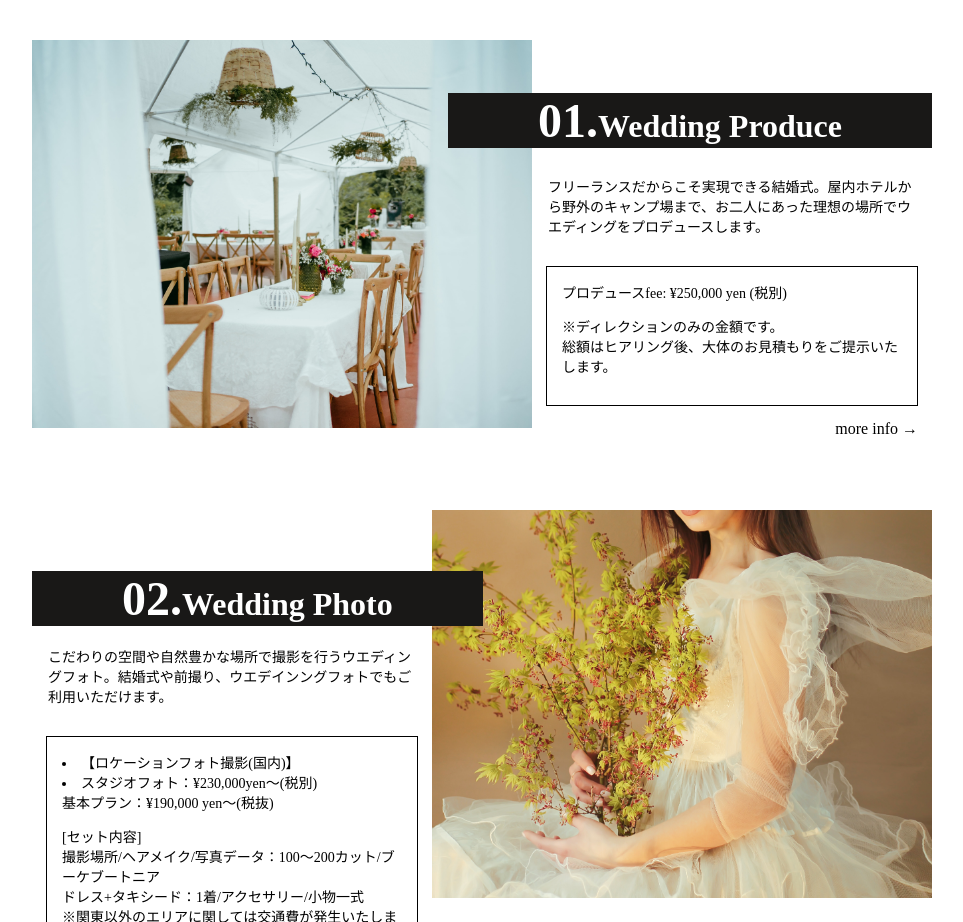
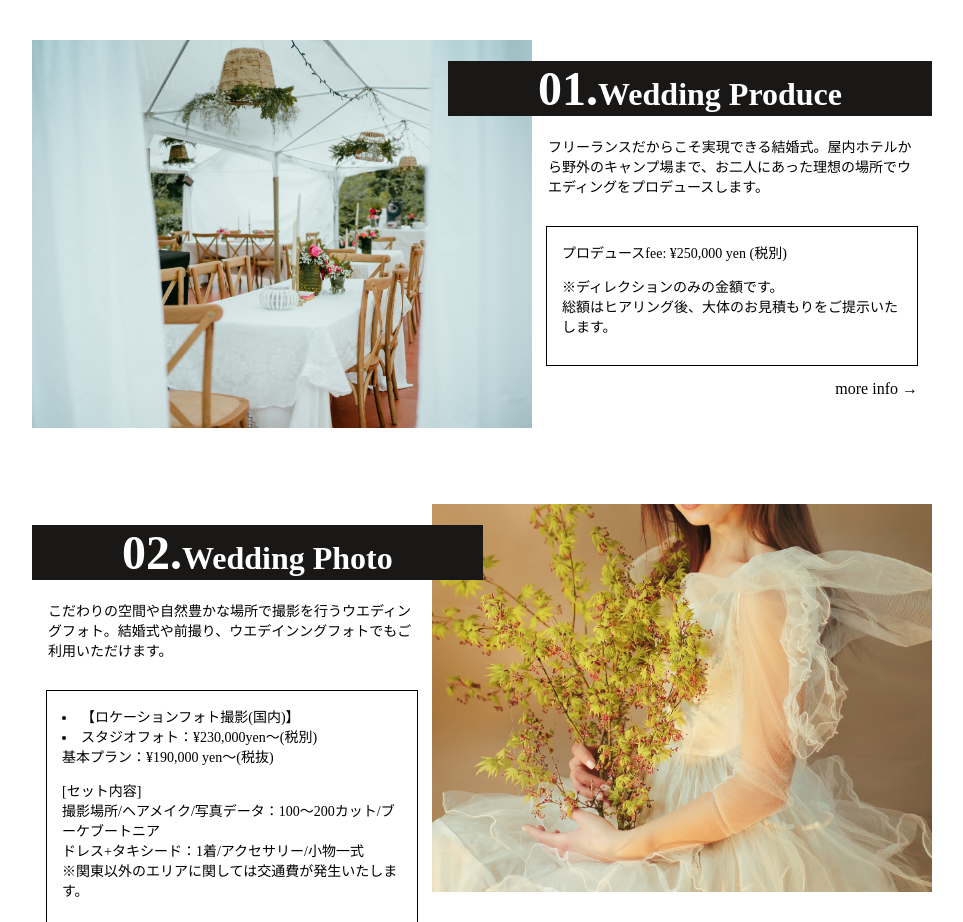
Before and after one commit to Shane59/jyuu, a React (Create React App) app: page /works in a window 1280 px wide. Shown: the part 620-1542 px from the top of the page, without its empty margins (158-1121 px from the left). Built offline with nearby package versions, Linux system fonts and the light colour scheme.

Commit message:
fix white space issues

```diff
--- a/src/App.js
+++ b/src/App.js
@@ -3,7 +3,6 @@ import './App.css';
 import {BrowserRouter as Router, Switch, Route, Link} from 'react-router-dom';
 import Works from './Components/Works/Works';
 import Top from './Components/Top/Top';
-// import PDFViewer from './Components/Works/PDFViewer/PDFViewer';
 import Maintenance from './Components/MaintenancePage/MaintenancePage';
 
 function App() {
--- a/src/Components/Works/Solution/Solution.js
+++ b/src/Components/Works/Solution/Solution.js
@@ -19,12 +19,12 @@ const SolutionTitleWrapper = styled.h1`
   padding: 0 90px;
   color: white;
   position: absolute;
-  top: 8%;
   right: ${props => props.position === "left" ? "0" : "auto"};
   left: ${props => props.position === "right" ? "0" : "auto"};
   max-width: 520px;
   @media only screen and (max-width: 750px) {
     padding: 0 40px;
+    top: 8%;
   }
   @media only screen and (max-width: 440px) {
     font-size: 24px;
@@ -32,7 +32,7 @@ const SolutionTitleWrapper = styled.h1`
 `;
 const DescriptionWrapper = styled.div`
   font-size: 14px;
-  margin-top: 120px;
+  margin-top: 80px;
   padding: 16px;
   text-align: left;
   @media only screen and (max-width: 750px) {
@@ -60,7 +60,7 @@ const ImageWrapper = styled.div`
     text-align: ${props => props.position === 'right' ? 'right' : 'left'};
   }
   @media only screen and (max-width: 440px) {
-    flex: 0 1 360px;
+    flex: 0 1 310px;
   }
 `;
 const Image = styled.img`
```
